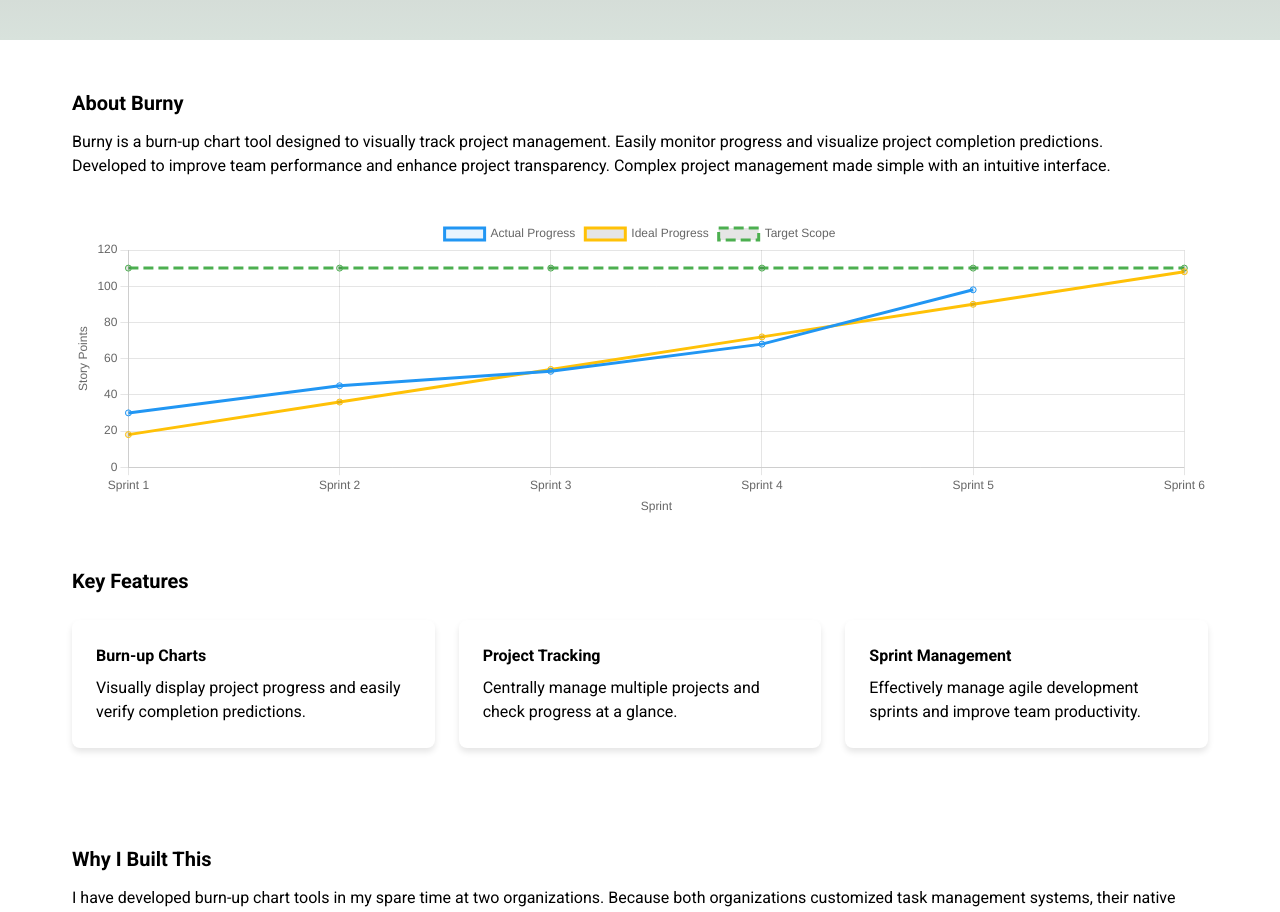
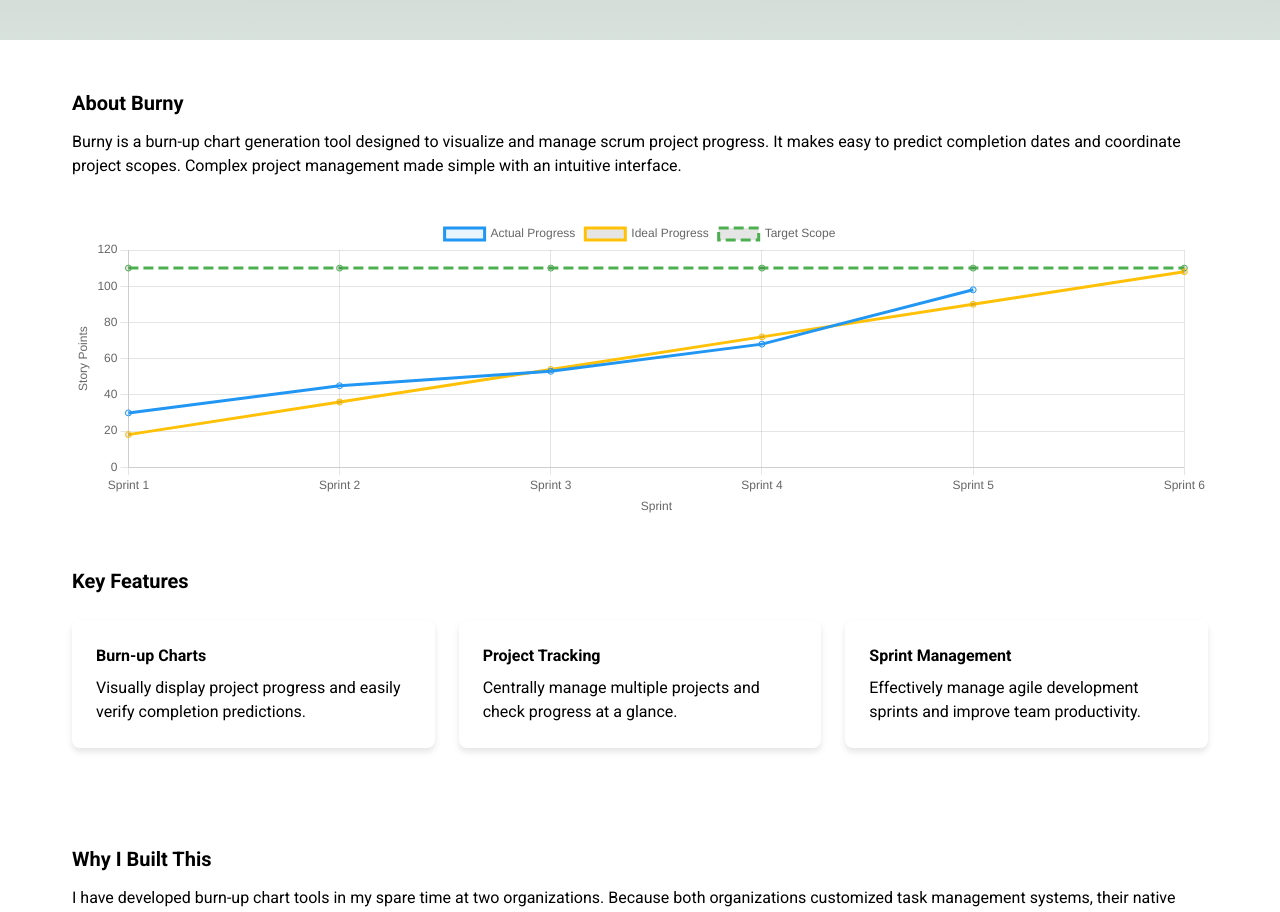
Before and after one commit to Tomoki108/burny, a Vue app in the folder web/: page / in a window 1280 px wide. Shown: the part 800-1712 px from the top of the page. Built offline with nearby package versions, Linux system fonts and the light colour scheme; no server answers.

Commit message:
mod text

```diff
--- a/web/src/views/Home.vue
+++ b/web/src/views/Home.vue
@@ -18,12 +18,9 @@
                 <div class="about-content">
                     <div class="about-text">
                         <p>
-                            Burny is a burn-up chart tool designed to visually track project management.
-                            Easily monitor progress and visualize project completion predictions.
-                        </p>
-                        <p>
-                            Developed to improve team performance and enhance project transparency.
-                            Complex project management made simple with an intuitive interface.
+                            Burny is a burn-up chart generation tool designed to visualize and manage scrum project
+                            progress. It makes easy to predict completion dates and coordinate project scopes. Complex
+                            project management made simple with an intuitive interface.
                         </p>
                     </div>
                     <div class="chart-container">
```
Also changed, not shown: 2 other files (tests, documents, lock files or other folders).
